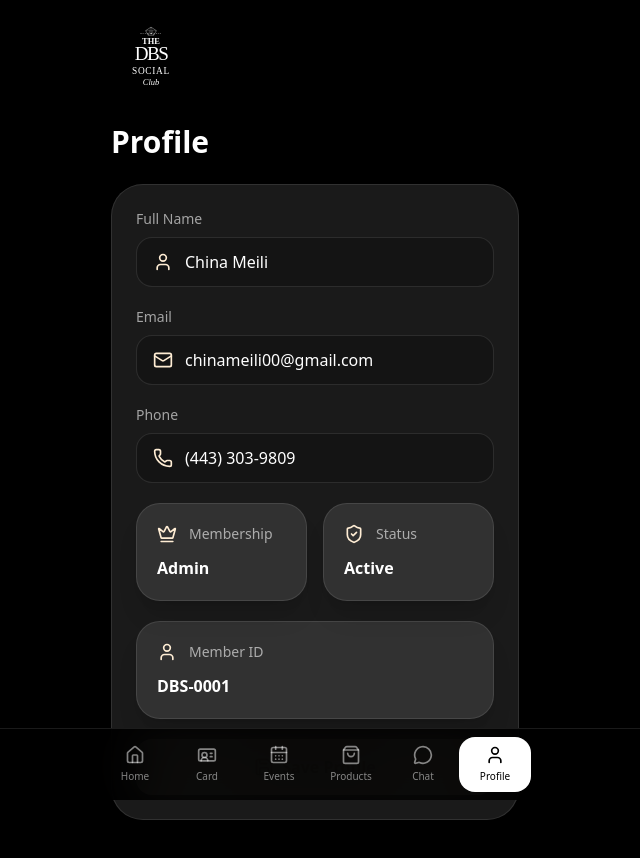
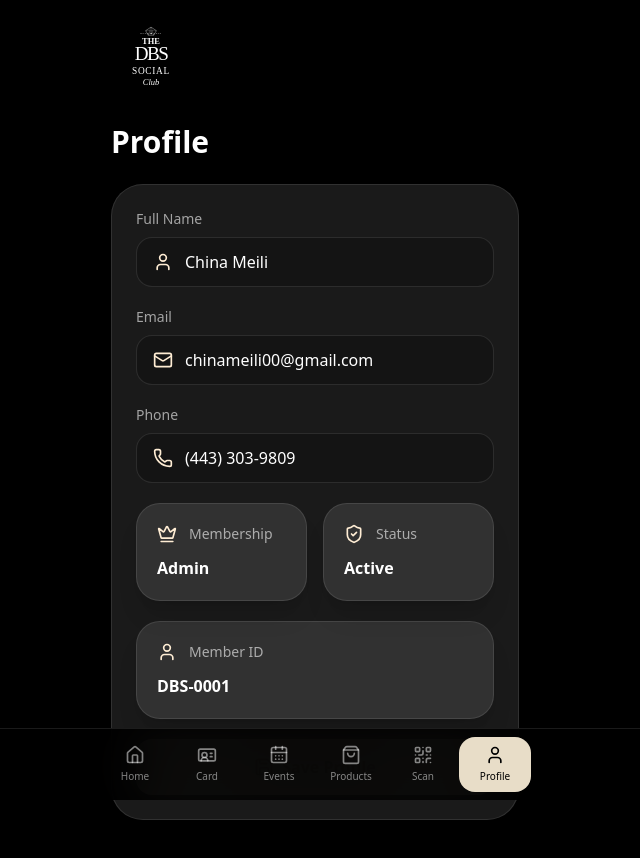
Before and after one commit to diamondbeautysolutions/thedbssocialclub, a Next.js app: page /app/profile in a window 1280 px wide. Shown: the top 858 px of the page, without its empty margins (325-965 px from the left). Built offline with nearby package versions, Linux system fonts and the light colour scheme.

Commit message:
Add admin QR scanner tab to app navigation

```diff
--- a/components/app-bottom-nav.tsx
+++ b/components/app-bottom-nav.tsx
@@ -1,7 +1,7 @@
 "use client";
 
 import Link from "next/link";
-import { CalendarDays, Home, IdCard, MessageCircle, ShoppingBag, User } from "lucide-react";
+import { CalendarDays, Home, IdCard, MessageCircle, QrCode, ShoppingBag, User } from "lucide-react";
 import { usePathname } from "next/navigation";
 
 const navItems = [
@@ -9,7 +9,7 @@ const navItems = [
   { label: "Card", href: "/app/member-card", icon: IdCard },
   { label: "Events", href: "/app/events", icon: CalendarDays },
   { label: "Products", href: "/app/digital-products", icon: ShoppingBag },
-  { label: "Chat", href: "/app/info-chat", icon: MessageCircle },
+  { label: "Scan", href: "/app/admin/scanner", icon: QrCode },
   { label: "Profile", href: "/app/profile", icon: User }
 ];
 
@@ -28,9 +28,7 @@ export default function AppBottomNav() {
               key={item.href}
               href={item.href}
               className={`flex flex-col items-center justify-center rounded-2xl px-1 py-2 text-[10px] transition ${
-                isActive
-                  ? "bg-white text-black"
-                  : "text-white/50 hover:text-white"
+                isActive ? "bg-[#e8ddc8] text-black" : "text-white/50 hover:text-white"
               }`}
             >
               <Icon className="mb-1 h-5 w-5" />
```
